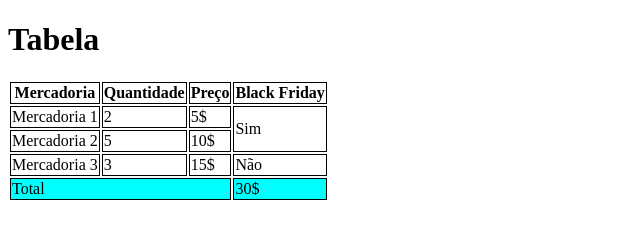
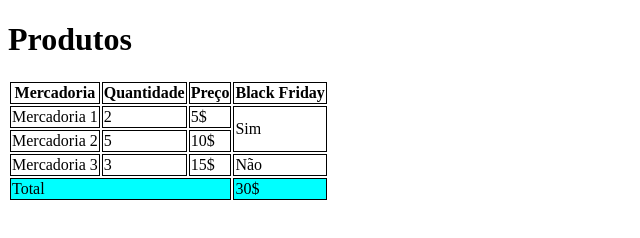
Before and after one commit to Oseias-Hackbarth/aula-tabela, a plain HTML site: page index.html in a window 1280 px wide. Shown: the full height of the page, 0-640 px from the left. Drawn offline with Linux system fonts and the light colour scheme.

Commit message:
trocado nome de Tabela para Produto

```diff
--- a/index.html
+++ b/index.html
@@ -15,7 +15,7 @@
     </style>
 </head>
 <body>
-    <h1>Tabela</h1>
+    <h1>Produtos</h1>
     <table>
         <thead>
             <tr>
```
